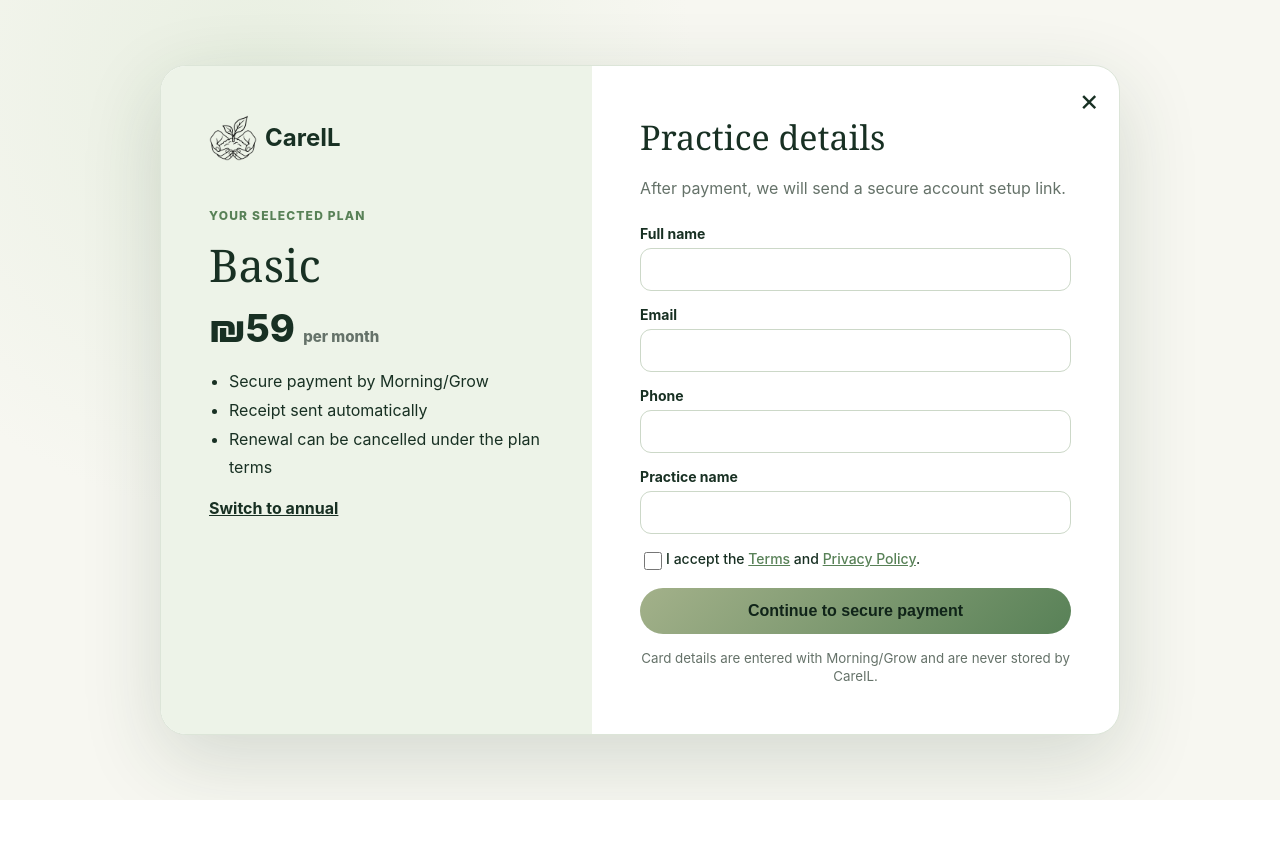
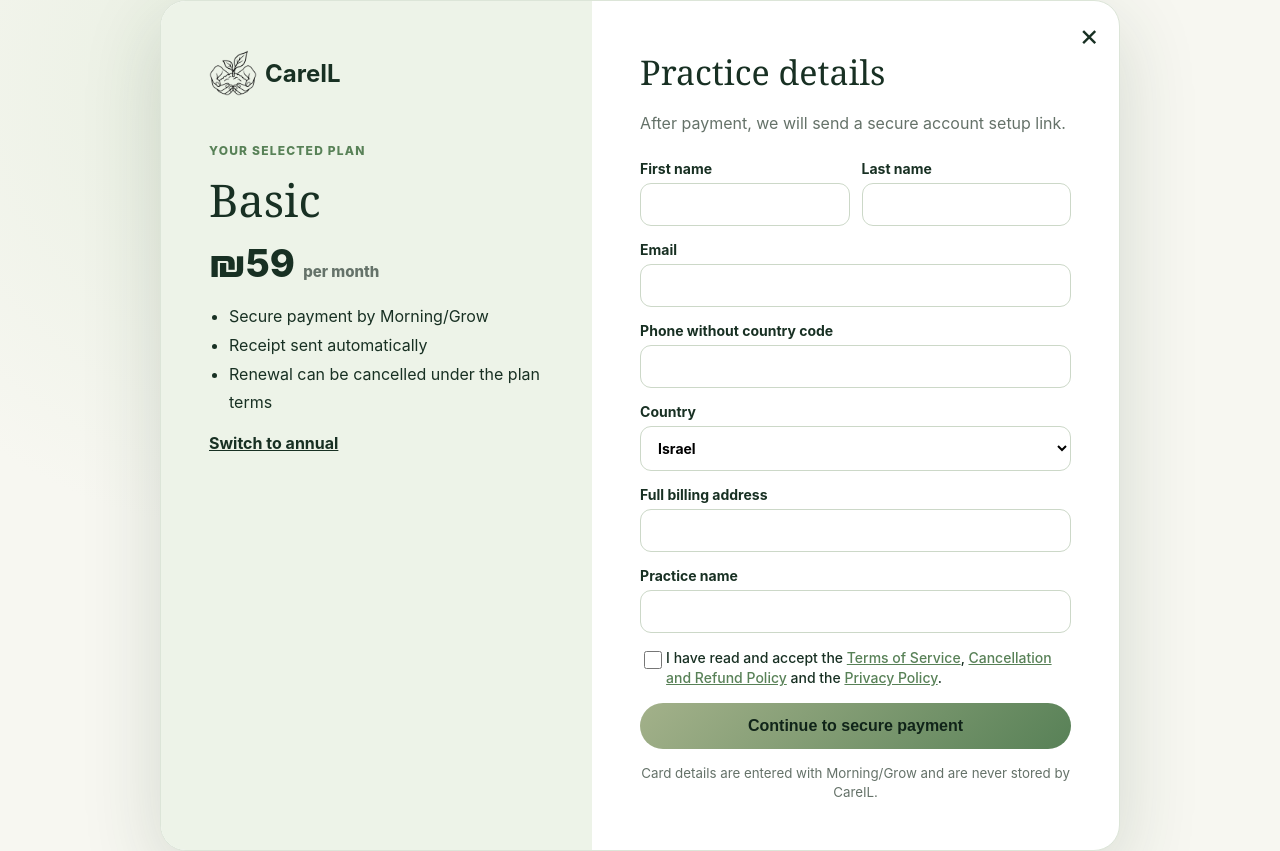
Before and after one commit to jimmyadda/CareIL, a Flask app: page /checkout in a window 1280 px wide. Before the commit the page ends 800 px from the top, so only its background shows below. Run offline with Flask 2, Linux system fonts and the light colour scheme.

Commit message:
Fix Grow website review requirements

```diff
--- a/package/database.py
+++ b/package/database.py
@@ -84,6 +84,8 @@ class DatabaseManager:
                 phone TEXT,
                 clinic_name TEXT,
                 language TEXT NOT NULL DEFAULT 'en',
+                country TEXT,
+                billing_address TEXT,
                 plan_code TEXT NOT NULL CHECK(plan_code IN ('basic','professional')),
                 billing_cycle TEXT NOT NULL CHECK(billing_cycle IN ('monthly','annual')),
                 amount INTEGER NOT NULL,
@@ -130,6 +132,13 @@ class DatabaseManager:
                 received_at DATETIME NOT NULL DEFAULT CURRENT_TIMESTAMP
             );
         ''')
+        existing_columns = {
+            row[1] for row in conn.execute('PRAGMA table_info(billing_orders)').fetchall()
+        }
+        if 'country' not in existing_columns:
+            conn.execute('ALTER TABLE billing_orders ADD COLUMN country TEXT')
+        if 'billing_address' not in existing_columns:
+            conn.execute('ALTER TABLE billing_orders ADD COLUMN billing_address TEXT')
         conn.commit()
 
     @staticmethod
--- a/server.py
+++ b/server.py
@@ -220,8 +220,11 @@ def _legal_operator_context():
     support_email = os.environ.get('CAREIL_SUPPORT_EMAIL', 'support@careil.net')
     privacy_email = os.environ.get('CAREIL_PRIVACY_EMAIL', 'privacy@careil.net')
     return {
-        'operator_name': os.environ.get('CAREIL_LEGAL_NAME', 'CareIL'),
-        'operator_address': os.environ.get('CAREIL_LEGAL_ADDRESS', ''),
+        'operator_name': os.environ.get('CAREIL_LEGAL_NAME', 'קארין עדה – CareIL'),
+        'operator_address': os.environ.get(
+            'CAREIL_LEGAL_ADDRESS', 'שחף 22, דירה 1, עתלית, ישראל'
+        ),
+        'operator_phone': os.environ.get('CAREIL_LEGAL_PHONE', '050-9127180'),
         'support_email': support_email,
         'privacy_email': privacy_email,
         'accessibility_email': os.environ.get('CAREIL_ACCESSIBILITY_EMAIL', support_email),
@@ -445,7 +448,10 @@ def close_db(exception=None):
 @app.route("/")
 def index_page():
     if not flask_login.current_user.is_authenticated:
-        return render_template('landing.html', lang='en', t=LANDING_CONTENT['en'])
+        return render_template(
+            'landing.html', lang='en', t=LANDING_CONTENT['en'],
+            **_legal_operator_context()
+        )
     logger.info(str(flask_login.current_user.get_dict()) + " Has Logged in")
     user = flask_login.current_user.get_dict()
     apps = Appointments()
@@ -459,7 +465,10 @@ def index_page():
 def landing_hebrew_page():
     if flask_login.current_user.is_authenticated:
         return redirect('/')
-    return render_template('landing.html', lang='he', t=LANDING_CONTENT['he'])
+    return render_template(
+        'landing.html', lang='he', t=LANDING_CONTENT['he'],
+        **_legal_operator_context()
+    )
 
 
 @app.route('/plans')
@@ -489,13 +498,18 @@ def checkout_page():
         if not hmac.compare_digest(
                 request.form.get('csrf_token', ''), session.get('billing_csrf', '')):
             abort(400)
-        full_name = request.form.get('full_name', '').strip()
+        first_name = request.form.get('first_name', '').strip()
+        last_name = request.form.get('last_name', '').strip()
+        full_name = ' '.join(filter(None, (first_name, last_name)))
         email = request.form.get('email', '').strip().lower()
         phone = request.form.get('phone', '').strip()
         clinic_name = request.form.get('clinic_name', '').strip()
-        if not full_name or not email or '@' not in email:
-            alert = ('נא להזין שם וכתובת אימייל תקינה.' if language == 'he'
-                     else 'Enter your name and a valid email address.')
+        country = request.form.get('country', '').strip()
+        billing_address = request.form.get('billing_address', '').strip()
+        if (not first_name or not last_name or not phone or not country
+                or not billing_address or not email or '@' not in email):
+            alert = ('נא למלא את כל שדות החובה וכתובת אימייל תקינה.' if language == 'he'
+                     else 'Complete all required fields and enter a valid email address.')
         elif request.form.get('accept_terms') != 'yes':
             alert = ('יש לאשר את תנאי השימוש ומדיניות הפרטיות.' if language == 'he'
                      else 'Accept the Terms and Privacy Policy to continue.')
@@ -505,6 +519,7 @@ def checkout_page():
                 order_id, public_token, offer = create_checkout_order(
                     conn, full_name=full_name, email=email, phone=phone,
                     clinic_name=clinic_name, language=language,
+                    country=country, billing_address=billing_address,
                     plan_code=plan_code, billing_cycle=billing_cycle,
                     requester_ip=_visitor_ip_address(),
                     user_agent=request.headers.get('User-Agent', ''),
--- /dev/null
+++ b/static/checkout-grow.css
@@ -0,0 +1,20 @@
+.checkout-form select {
+  width: 100%;
+  border: 1px solid #ccd8c8;
+  border-radius: 11px;
+  padding: 12px 13px;
+  font: inherit;
+  background: #fff;
+}
+
+.field-row {
+  display: grid;
+  grid-template-columns: 1fr 1fr;
+  gap: 12px;
+}
+
+@media (max-width: 760px) {
+  .field-row {
+    grid-template-columns: 1fr;
+  }
+}
--- a/templates/checkout.html
+++ b/templates/checkout.html
@@ -3,7 +3,7 @@
 <head>
   <meta charset="utf-8"><meta name="viewport" content="width=device-width,initial-scale=1">
   <title>{{ 'הצטרפות ל-CareIL' if lang == 'he' else 'Join CareIL' }}</title>
-  <meta name="robots" content="noindex,nofollow"><link rel="stylesheet" href="/static/checkout.css?v=1">
+  <meta name="robots" content="noindex,nofollow"><link rel="stylesheet" href="/static/checkout.css?v=1"><link rel="stylesheet" href="/static/checkout-grow.css?v=1">
 </head>
 <body>
   <main class="checkout-shell">
@@ -23,11 +23,16 @@
       {% if alert %}<div class="alert">{{ alert }}</div>{% endif %}
       <form method="post">
         <input type="hidden" name="csrf_token" value="{{ csrf_token }}"><input type="hidden" name="plan" value="{{ offer.plan_code }}"><input type="hidden" name="cycle" value="{{ offer.billing_cycle }}"><input type="hidden" name="lang" value="{{ lang }}">
-        <label>{{ 'שם מלא' if lang == 'he' else 'Full name' }}<input name="full_name" required autocomplete="name"></label>
+        <div class="field-row">
+          <label>{{ 'שם פרטי' if lang == 'he' else 'First name' }}<input name="first_name" required autocomplete="given-name"></label>
+          <label>{{ 'שם משפחה' if lang == 'he' else 'Last name' }}<input name="last_name" required autocomplete="family-name"></label>
+        </div>
         <label>{{ 'אימייל' if lang == 'he' else 'Email' }}<input name="email" type="email" required autocomplete="email"></label>
-        <label>{{ 'טלפון' if lang == 'he' else 'Phone' }}<input name="phone" autocomplete="tel"></label>
+        <label>{{ 'טלפון ללא קידומת מדינה' if lang == 'he' else 'Phone without country code' }}<input name="phone" type="tel" required autocomplete="tel-national" inputmode="tel"></label>
+        <label>{{ 'מדינה' if lang == 'he' else 'Country' }}<select name="country" required autocomplete="country-name"><option value="Israel">{{ 'ישראל' if lang == 'he' else 'Israel' }}</option></select></label>
+        <label>{{ 'כתובת מלאה' if lang == 'he' else 'Full billing address' }}<input name="billing_address" required autocomplete="street-address"></label>
         <label>{{ 'שם הקליניקה' if lang == 'he' else 'Practice name' }}<input name="clinic_name" autocomplete="organization"></label>
-        <label class="consent"><input type="checkbox" name="accept_terms" value="yes" required><span>{{ 'אני מאשר/ת את' if lang == 'he' else 'I accept the' }} <a href="{{ '/he/legal/terms' if lang == 'he' else '/legal/terms' }}" target="_blank">{{ 'תנאי השימוש' if lang == 'he' else 'Terms' }}</a> {{ 'ואת' if lang == 'he' else 'and' }} <a href="{{ '/he/legal/privacy' if lang == 'he' else '/legal/privacy' }}" target="_blank">{{ 'מדיניות הפרטיות' if lang == 'he' else 'Privacy Policy' }}</a>.</span></label>
+        <label class="consent"><input type="checkbox" name="accept_terms" value="yes" required><span>{{ 'קראתי ואני מאשר/ת את' if lang == 'he' else 'I have read and accept the' }} <a href="{{ '/he/legal/terms' if lang == 'he' else '/legal/terms' }}" target="_blank">{{ 'תקנון ותנאי השימוש' if lang == 'he' else 'Terms of Service' }}</a>, <a href="{{ '/he/legal/refunds' if lang == 'he' else '/legal/refunds' }}" target="_blank">{{ 'מדיניות הביטול וההחזרים' if lang == 'he' else 'Cancellation and Refund Policy' }}</a> {{ 'ואת' if lang == 'he' else 'and the' }} <a href="{{ '/he/legal/privacy' if lang == 'he' else '/legal/privacy' }}" target="_blank">{{ 'מדיניות הפרטיות' if lang == 'he' else 'Privacy Policy' }}</a>.</span></label>
         <button type="submit">{{ 'המשך לתשלום מאובטח' if lang == 'he' else 'Continue to secure payment' }}</button>
         <small>{{ 'פרטי הכרטיס יוזנו אצל Morning/Grow ולא יישמרו ב-CareIL.' if lang == 'he' else 'Card details are entered with Morning/Grow and are never stored by CareIL.' }}</small>
       </form>
--- a/templates/landing.html
+++ b/templates/landing.html
@@ -55,7 +55,7 @@
     <section class="final-cta"><img src="/static/img/therapy-hands-logo.png" alt="CareIL"><h2>{{ t.final_title }}</h2><div class="hero-actions"><a class="button primary" href="{{ '/he/plans' if lang == 'he' else '/plans' }}">{{ t.create_account }}</a><form action="/demo/start" method="post"><button class="button secondary" type="submit">{{ t.open_demo }}</button></form></div></section>
   </main>
   {% set legal_prefix = '/he/legal/' if lang == 'he' else '/legal/' %}
-  <footer><a class="brand small" href="{{ '/he' if lang == 'he' else '/' }}"><img src="/static/img/therapy-hands-logo.png" alt="" width="36">CareIL</a><p>Care Israel</p><div class="footer-links"><a href="{{ '/he/plans' if lang == 'he' else '/plans' }}">{{ 'מחירים' if lang == 'he' else 'Pricing' }}</a><a href="{{ '/he/articles' if lang == 'he' else '/articles' }}">{{ 'מאמרים' if lang == 'he' else 'Articles' }}</a><a href="{{ '/he/faq' if lang == 'he' else '/faq' }}">{{ 'שאלות נפוצות' if lang == 'he' else 'FAQ' }}</a><a href="{{ legal_prefix }}privacy">{{ t.privacy }}</a><a href="{{ legal_prefix }}terms">{{ t.terms }}</a><a href="{{ legal_prefix }}accessibility">{{ t.accessibility }}</a><a href="{{ legal_prefix }}cookies">{{ t.cookies }}</a><a href="/login">{{ t.login }}</a><a href="mailto:support@careil.net">{{ t.contact }}</a></div></footer>
+  <footer><a class="brand small" href="{{ '/he' if lang == 'he' else '/' }}"><img src="/static/img/therapy-hands-logo.png" alt="" width="36">CareIL</a><p>Care Israel<br>{{ operator_name }}<br>{{ operator_address }}<br><a href="tel:{{ operator_phone }}">{{ operator_phone }}</a></p><div class="footer-links"><a href="{{ '/he/plans' if lang == 'he' else '/plans' }}">{{ 'מחירים' if lang == 'he' else 'Pricing' }}</a><a href="{{ '/he/articles' if lang == 'he' else '/articles' }}">{{ 'מאמרים' if lang == 'he' else 'Articles' }}</a><a href="{{ '/he/faq' if lang == 'he' else '/faq' }}">{{ 'שאלות נפוצות' if lang == 'he' else 'FAQ' }}</a><a href="{{ legal_prefix }}privacy">{{ t.privacy }}</a><a href="{{ legal_prefix }}terms">{{ t.terms }}</a><a href="{{ legal_prefix }}refunds">{{ 'ביטול והחזרים' if lang == 'he' else 'Cancellation & Refunds' }}</a><a href="{{ legal_prefix }}accessibility">{{ t.accessibility }}</a><a href="{{ legal_prefix }}cookies">{{ t.cookies }}</a><a href="/login">{{ t.login }}</a><a href="mailto:support@careil.net">{{ t.contact }}</a></div></footer>
   {% include '_cookie_notice.html' %}
 </body>
 </html>
--- a/templates/legal.html
+++ b/templates/legal.html
@@ -36,6 +36,7 @@
         <h2>{{ 'פרטי המפעיל ויצירת קשר' if lang == 'he' else 'Operator and contact' }}</h2>
         <p><strong>{{ operator_name }}</strong></p>
         {% if operator_address %}<p>{{ operator_address }}</p>{% endif %}
+        {% if operator_phone %}<p>{{ 'טלפון' if lang == 'he' else 'Phone' }}: <a href="tel:{{ operator_phone }}">{{ operator_phone }}</a></p>{% endif %}
         <p>{{ 'פרטיות' if lang == 'he' else 'Privacy' }}: <a href="mailto:{{ privacy_email }}">{{ privacy_email }}</a><br>
         {{ 'תמיכה' if lang == 'he' else 'Support' }}: <a href="mailto:{{ support_email }}">{{ support_email }}</a><br>
         {{ 'נגישות' if lang == 'he' else 'Accessibility' }}: <a href="mailto:{{ accessibility_email }}">{{ accessibility_email }}</a></p>
```
Also changed, not shown: GROW_REVIEW_FIXES_HE.md (added, +30 -0 lines), package/billing.py (+6 -4 lines), package/legal_documents.py (+10 -8 lines), tests/test_billing_flow.py (+2 -1 lines).
